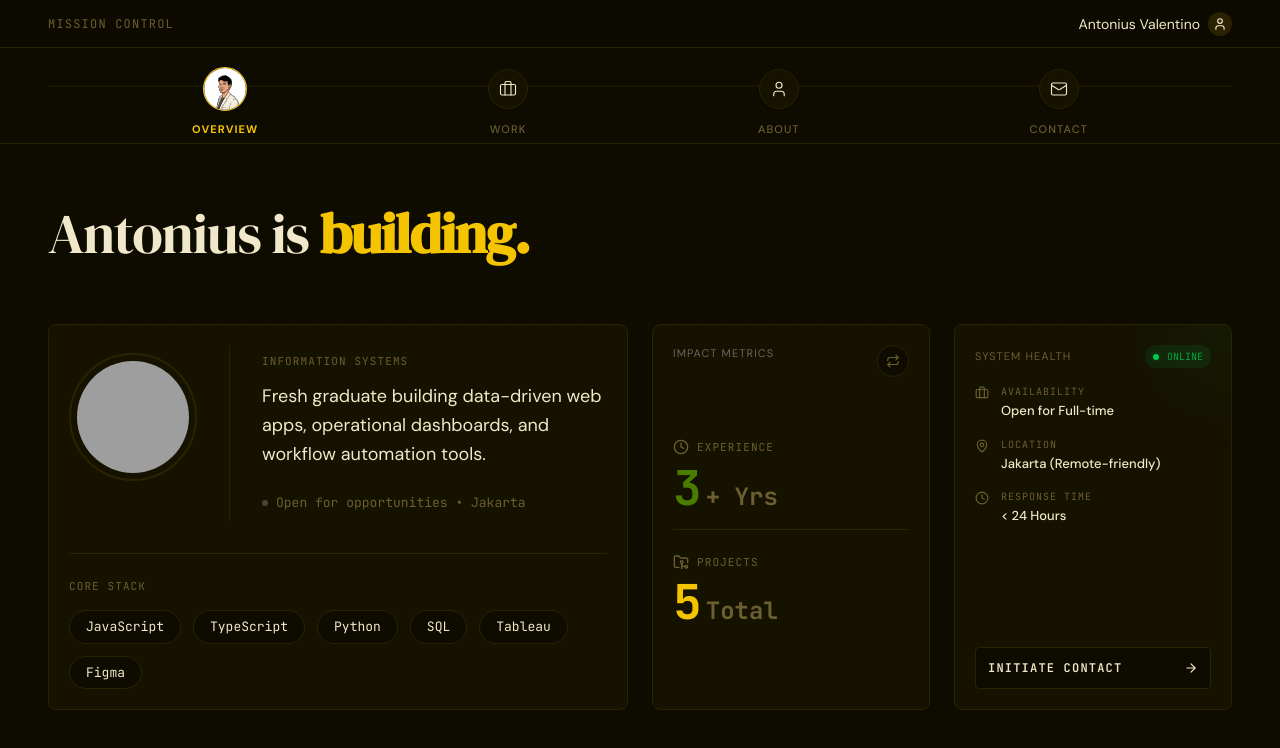
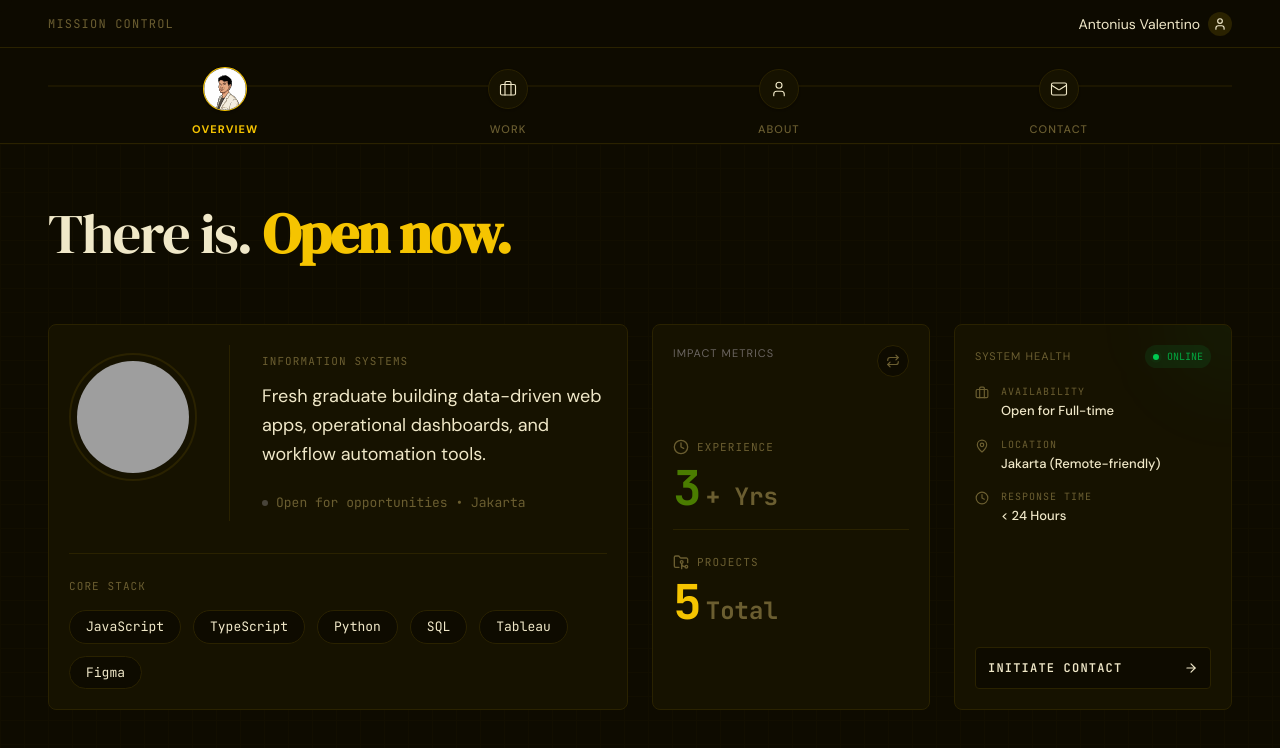
Before and after one commit to val-Antonius/portofoliosite, a Next.js app: page / in a window 1280 px wide. Shown: the top 748 px of the page. Built offline with nearby package versions, Linux system fonts and the light colour scheme; grey boxes are pictures that could not be loaded.

Commit message:
contactchapter

```diff
--- /dev/null
+++ b/src/components/HeadingFormula.tsx
@@ -0,0 +1,79 @@
+"use client";
+
+import React, { useState, useEffect } from 'react';
+import { Chapter } from '@/types';
+
+interface HeadingFormulaProps {
+  chapter: Chapter;
+}
+
+export default function HeadingFormula({ chapter }: HeadingFormulaProps) {
+  const [phase, setPhase] = useState<'initial' | 'question' | 'transition' | 'answer'>('initial');
+
+  useEffect(() => {
+    // 5. Patuhi aturan prefers-reduced-motion
+    const prefersReduced = window.matchMedia('(prefers-reduced-motion: reduce)').matches;
+    if (prefersReduced) {
+      setPhase('answer');
+      return;
+    }
+
+    // Reset on mount
+    setPhase('initial');
+
+    // 1. Chapter dimuat -> Pertanyaan muncul perlahan (fade in)
+    const t0 = setTimeout(() => setPhase('question'), 50);
+
+    // 2. Pertanyaan tertahan selama ~2.5 - 3 detik (total ~3000ms from start)
+    const t1 = setTimeout(() => setPhase('transition'), 3000);
+
+    // 3. Pertanyaan menghilang perlahan (fade out) -> take ~700ms
+    // 4. Jawaban muncul perlahan (fade in) dan menetap seterusnya
+    const t2 = setTimeout(() => setPhase('answer'), 3700);
+
+    return () => {
+      clearTimeout(t0);
+      clearTimeout(t1);
+      clearTimeout(t2);
+    };
+  }, [chapter.id]);
+
+  const renderAnswer = (text: string) => {
+    const parts = text.split(/\*\*(.*?)\*\*/g);
+    return parts.map((part, i) => {
+      // 6. Warna aksen (index ganjil setelah split)
+      if (i % 2 === 1) {
+        return <span key={i} className="font-bold text-amber">{part}</span>;
+      }
+      return <span key={i} className="font-light text-primary">{part}</span>;
+    });
+  };
+
+  return (
+    <div className="px-6 py-8 md:px-12 md:py-12">
+      <div className="grid grid-cols-1 grid-rows-1 items-center relative">
+        {/* Question Row */}
+        <div
+          className={`col-start-1 row-start-1 transition-opacity duration-[700ms] ease-in-out ${phase === 'question' ? 'opacity-100' : 'opacity-0'}`}
+          aria-hidden={phase !== 'question'}
+          style={{ pointerEvents: phase === 'question' ? 'auto' : 'none' }}
+        >
+          <p className="font-display italic text-secondary" style={{ fontSize: "clamp(20px, 3.5vw, 28px)" }}>
+            "{chapter.headingFormula.question}"
+          </p>
+        </div>
+
+        {/* Answer Row */}
+        <div
+          className={`col-start-1 row-start-1 transition-opacity duration-[700ms] ease-in-out ${phase === 'answer' ? 'opacity-100' : 'opacity-0'}`}
+          aria-hidden={phase !== 'answer'}
+          style={{ pointerEvents: phase === 'answer' ? 'auto' : 'none' }}
+        >
+          <h1 className="font-display tracking-tight" style={{ fontSize: "clamp(36px, 5vw, 56px)" }}>
+            {renderAnswer(chapter.headingFormula.answer)}
+          </h1>
+        </div>
+      </div>
+    </div>
+  );
+}
--- a/src/components/PortfolioApp.tsx
+++ b/src/components/PortfolioApp.tsx
@@ -12,6 +12,7 @@ import OverviewChapter from "@/components/chapters/OverviewChapter";
 import WorkChapter from "@/components/chapters/WorkChapter";
 import AboutChapter from "@/components/chapters/AboutChapter";
 import ContactChapter from "@/components/chapters/ContactChapter";
+import HeadingFormula from "@/components/HeadingFormula";
 
 const chapterComponents: Record<string, React.FC> = {
   overview: OverviewChapter,
@@ -52,12 +53,7 @@ export default function PortfolioApp() {
               className="h-full"
             >
               {/* Heading Formula */}
-              <div className="px-6 py-8 md:px-12 md:py-12">
-                <h1 className="font-display tracking-tight" style={{ fontSize: "clamp(36px, 5vw, 56px)" }}>
-                  <span className="font-light text-primary">Antonius is </span>
-                  <span className="font-bold text-amber">{currentChapter.keyword}.</span>
-                </h1>
-              </div>
+              <HeadingFormula chapter={currentChapter} />
 
               <ActiveComponent />
             </motion.div>
--- a/src/components/chapters/ContactChapter.tsx
+++ b/src/components/chapters/ContactChapter.tsx
@@ -2,6 +2,7 @@
 
 import { motion } from "framer-motion";
 import { Mail, MapPin } from "lucide-react";
+import { portfolioData } from "@/data/portfolio";
 
 const GithubIcon = ({ size = 24, className = "" }) => (
   <svg xmlns="http://www.w3.org/2000/svg" width={size} height={size} viewBox="0 0 24 24" fill="none" stroke="currentColor" strokeWidth="2" strokeLinecap="round" strokeLinejoin="round" className={className}>
@@ -19,6 +20,8 @@ const LinkedinIcon = ({ size = 24, className = "" }) => (
 );
 
 export default function ContactChapter() {
+  const { contact } = portfolioData;
+
   return (
     <motion.div
       initial={{ opacity: 0 }}
@@ -26,40 +29,42 @@ export default function ContactChapter() {
       className="px-6 md:px-12 h-full flex flex-col items-center justify-center pt-0 space-y-12 pb-24"
     >
        <div className="text-center max-w-2xl mx-auto space-y-6">
-         <h2 className="text-3xl md:text-5xl font-display text-primary leading-tight">
-           Let's build scalable systems together.
-         </h2>
+
          <p className="text-primary/70 text-lg leading-relaxed">
            Open for new opportunities and interesting technical challenges. If you need a reliable engine for your product, let's talk.
          </p>
        </div>
 
-       <div className="flex flex-col md:flex-row gap-6 w-full max-w-3xl cursor-pointer">
-         <a href="mailto:hello@example.com" className="panel group flex-1 flex flex-col items-center justify-center gap-4 hover:border-amber transition-colors min-h-[200px]">
-           <div className="w-12 h-12 rounded-full bg-amber-bg flex items-center justify-center text-amber group-hover:scale-110 transition-transform">
-             <Mail size={20} />
+       <div className="panel w-full max-w-xl flex flex-col items-center p-8 space-y-8">
+         {/* Email Section */}
+         <a href={`mailto:${contact.email}`} className="group flex flex-col items-center justify-center gap-4 hover:text-amber transition-colors w-full">
+           <div className="w-16 h-16 rounded-full bg-amber-bg flex items-center justify-center text-amber group-hover:scale-110 transition-transform">
+             <Mail size={24} />
            </div>
-           <div className="text-sm font-mono text-secondary">hello@example.com</div>
+           <div className="text-lg font-mono text-secondary group-hover:text-amber transition-colors">
+             {contact.email}
+           </div>
          </a>
 
-         <div className="panel flex-1 flex flex-col items-center justify-between min-h-[200px]">
-           <div className="w-full">
-             <div className="text-[11px] uppercase tracking-widest text-secondary mb-4 text-center">Elsewhere</div>
-             <div className="flex flex-col gap-3 w-full">
-               <a href="#" className="flex items-center gap-3 w-full px-4 py-3 bg-canvas border border-border rounded-lg hover:border-amber hover:text-amber transition-colors text-primary">
-                 <LinkedinIcon size={16} />
-                 <span className="text-sm font-medium">LinkedIn</span>
-               </a>
-               <a href="#" className="flex items-center gap-3 w-full px-4 py-3 bg-canvas border border-border rounded-lg hover:border-amber hover:text-amber transition-colors text-primary">
-                 <GithubIcon size={16} />
-                 <span className="text-sm font-medium">GitHub</span>
-               </a>
-             </div>
-           </div>
-           <div className="flex items-center gap-2 mt-6 text-xs text-secondary font-mono bg-canvas px-3 py-1.5 rounded-full border border-border">
-             <MapPin size={12} />
-             Jakarta, Indonesia
-           </div>
+         {/* Divider */}
+         <div className="w-full h-px bg-border"></div>
+
+         {/* Social Links Section */}
+         <div className="w-full flex flex-col sm:flex-row gap-4">
+           <a href={contact.linkedin} target="_blank" rel="noopener noreferrer" className="flex-1 flex items-center justify-center gap-3 px-4 py-3 bg-canvas border border-border rounded-lg hover:border-amber hover:text-amber transition-colors text-primary">
+             <LinkedinIcon size={18} />
+             <span className="text-sm font-medium">LinkedIn</span>
+           </a>
+           <a href={contact.github} target="_blank" rel="noopener noreferrer" className="flex-1 flex items-center justify-center gap-3 px-4 py-3 bg-canvas border border-border rounded-lg hover:border-amber hover:text-amber transition-colors text-primary">
+             <GithubIcon size={18} />
+             <span className="text-sm font-medium">GitHub</span>
+           </a>
+         </div>
+
+         {/* Location */}
+         <div className="flex items-center gap-2 pt-2 text-xs text-secondary font-mono">
+           <MapPin size={14} />
+           {contact.location}
          </div>
        </div>
     </motion.div>
--- a/src/data/portfolio.ts
+++ b/src/data/portfolio.ts
@@ -2,10 +2,46 @@ import { PortfolioData } from "../types";
 
 export const portfolioData: PortfolioData = {
   chapters: [
-    { id: "overview", keyword: "building", icon: "layout-dashboard", subtitle: "Mission Control" },
-    { id: "work", keyword: "delivering", icon: "briefcase", subtitle: "Selected Projects" },
-    { id: "about", keyword: "systematic", icon: "user", subtitle: "Field Notes" },
-    { id: "contact", keyword: "reachable", icon: "mail", subtitle: "Communications" },
+    {
+      id: "overview",
+      keyword: "building",
+      icon: "layout-dashboard",
+      subtitle: "Mission Control",
+      headingFormula: {
+        question: "Is there someone who can actually build this?",
+        answer: "There is. **Open now.**"
+      }
+    },
+    {
+      id: "work",
+      keyword: "delivering",
+      icon: "briefcase",
+      subtitle: "Selected Projects",
+      headingFormula: {
+        question: "Can I see what you've actually shipped?",
+        answer: "Five. **All in production.**"
+      }
+    },
+    {
+      id: "about",
+      keyword: "systematic",
+      icon: "user",
+      subtitle: "Field Notes",
+      headingFormula: {
+        question: "How do you think about systems?",
+        answer: "Constraints **first.**"
+      }
+    },
+    {
+      id: "contact",
+      keyword: "reachable",
+      icon: "mail",
+      subtitle: "Communications",
+      headingFormula: {
+        question: "Is it worth reaching out?",
+        answer: "If it's a **real** problem — always."
+      }
+    },
   ],
   projects: [
     // ─────────────────────────────────────────────────────────────────────────
@@ -232,4 +268,10 @@ export const portfolioData: PortfolioData = {
       ],
     },
   ],
+  contact: {
+    email: "thonybo6661@gmail.com",
+    github: "https://github.com/val-Antonius",
+    linkedin: "https://www.linkedin.com/in/antonius-valentino",
+    location: "Jakarta, Indonesia",
+  },
 };
--- a/src/types/index.ts
+++ b/src/types/index.ts
@@ -69,6 +69,17 @@ export interface Chapter {
   keyword: string;
   icon: string;
   subtitle: string;
+  headingFormula: {
+    question: string;
+    answer: string;
+  };
+}
+
+export interface ContactInfo {
+  email: string;
+  github: string;
+  linkedin: string;
+  location: string;
 }
 
 export interface PortfolioData {
@@ -76,4 +87,5 @@ export interface PortfolioData {
   skills: Skill[];
   experience: Experience[];
   chapters: Chapter[];
+  contact: ContactInfo;
 }
```
